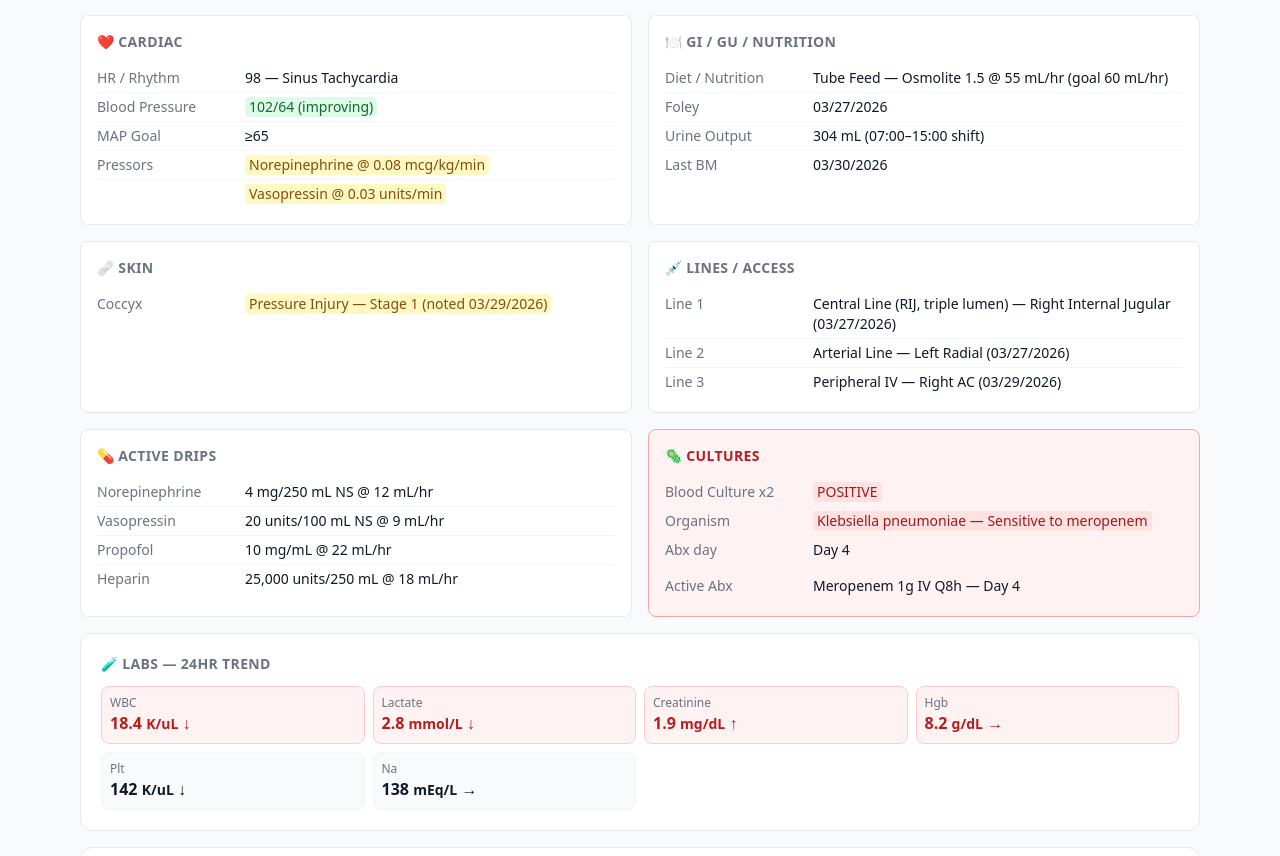
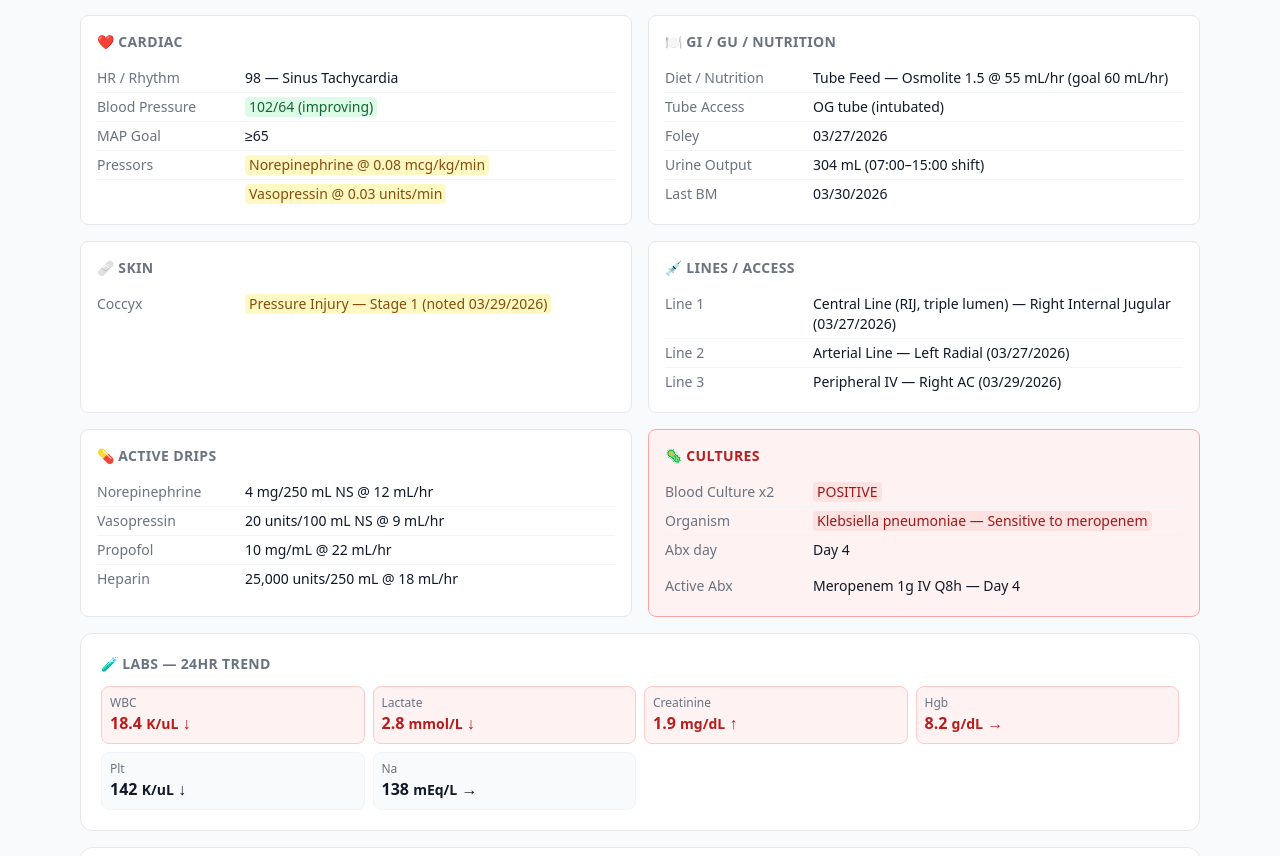
Before and after one commit to artintexas321/icu-handoff, a Next.js app: page /patient/1 in a window 1280 px wide. Shown: the part 1279-2135 px from the top of the page. Built offline with nearby package versions, Linux system fonts and the light colour scheme.

Commit message:
GI/Nutrition: add tube access field (OG/NG nostril/PEG)

```diff
--- a/app/patient/[id]/page.tsx
+++ b/app/patient/[id]/page.tsx
@@ -193,6 +193,7 @@ export default function PatientPage() {
         {/* GI / GU / NUTRITION */}
         <Section title="🍽️ GI / GU / Nutrition">
           <Row label="Diet / Nutrition" value={patient.nutrition.type + ' — ' + patient.nutrition.details} />
+          {patient.nutrition.tubeAccess && <Row label="Tube Access" value={patient.nutrition.tubeAccess} />}
           <Row label="Foley" value={patient.nutrition.foleyDate} />
           <Row
             label="Urine Output"
--- a/data/patients.ts
+++ b/data/patients.ts
@@ -48,7 +48,7 @@ export interface Patient {
     attending: { name: string; service: string; callback: string }
     consults: Array<{ service: string; name: string; callback: string }>
   }
-  nutrition: { type: string; details: string; foleyDate: string; urineOutput: string; lastBm: string }
+  nutrition: { type: string; details: string; tubeAccess?: string; foleyDate: string; urineOutput: string; lastBm: string }
   skin: Array<{ location: string; type: string; stage?: string; date: string }>
   pending: Array<{ type: 'Lab' | 'Imaging' | 'Consult' | 'Callback'; description: string }>
   pmh: string[]
@@ -133,6 +133,7 @@ export const patients: Patient[] = [
     nutrition: {
       type: 'Tube Feed',
       details: 'Osmolite 1.5 @ 55 mL/hr (goal 60 mL/hr)',
+      tubeAccess: 'OG tube (intubated)',
       foleyDate: '03/27/2026',
       urineOutput: '304 mL (07:00–15:00 shift)',
       lastBm: '03/30/2026'
--- a/lib/providers/types.ts
+++ b/lib/providers/types.ts
@@ -75,7 +75,7 @@ export interface PatientDetail extends PatientSummary {
   labs: Array<{ name: string; value: string; unit: string; trend: '↑' | '↓' | '→'; abnormal: boolean }>
   cultures: Array<{ type: string; drawn: string; status: string; organism?: string; sensitivity?: string; abxDayOf?: string }>
   antibiotics: Array<{ name: string; day: string }>
-  nutrition: { type: string; details: string; foleyDate: string; urineOutput: string; lastBm: string }
+  nutrition: { type: string; details: string; tubeAccess?: string; foleyDate: string; urineOutput: string; lastBm: string }
   skin: Array<{ location: string; type: string; stage?: string; date: string }>
   pending: Array<{ type: 'Lab' | 'Imaging' | 'Consult' | 'Callback'; description: string }>
   timeline: TimelineEntry[]
```
Also changed, not shown: 1 other file (tests, documents, lock files or other folders).
